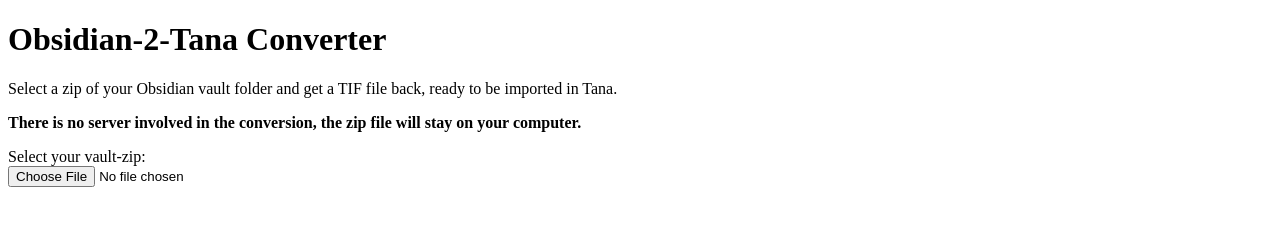
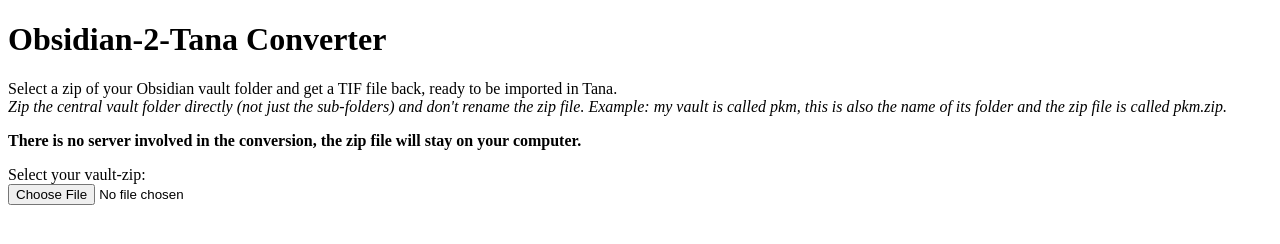
Before and after one commit to tanainc/tana-import-tools, a website built with Vite: page docs/index.html in a window 1280 px wide. Built offline with nearby package versions, Linux system fonts and the light colour scheme.

Commit message:
Obsidian: added some more help text to the webpage

```diff
--- a/docs/index.html
+++ b/docs/index.html
@@ -8,7 +8,13 @@
   </head>
   <body>
     <h1>Obsidian-2-Tana Converter</h1>
-    <p>Select a zip of your Obsidian vault folder and get a TIF file back, ready to be imported in Tana.</p>
+    <p>
+      Select a zip of your Obsidian vault folder and get a TIF file back, ready to be imported in Tana.<br />
+      <em>
+        Zip the central vault folder directly (not just the sub-folders) and don't rename the zip file. Example: my
+        vault is called pkm, this is also the name of its folder and the zip file is called pkm.zip.
+      </em>
+    </p>
     <b>There is no server involved in the conversion, the zip file will stay on your computer.</b>
     <p>
       <label for="vault-zip">Select your vault-zip:</label>
```
Also changed, not shown: index.html (+7 -1 lines).
